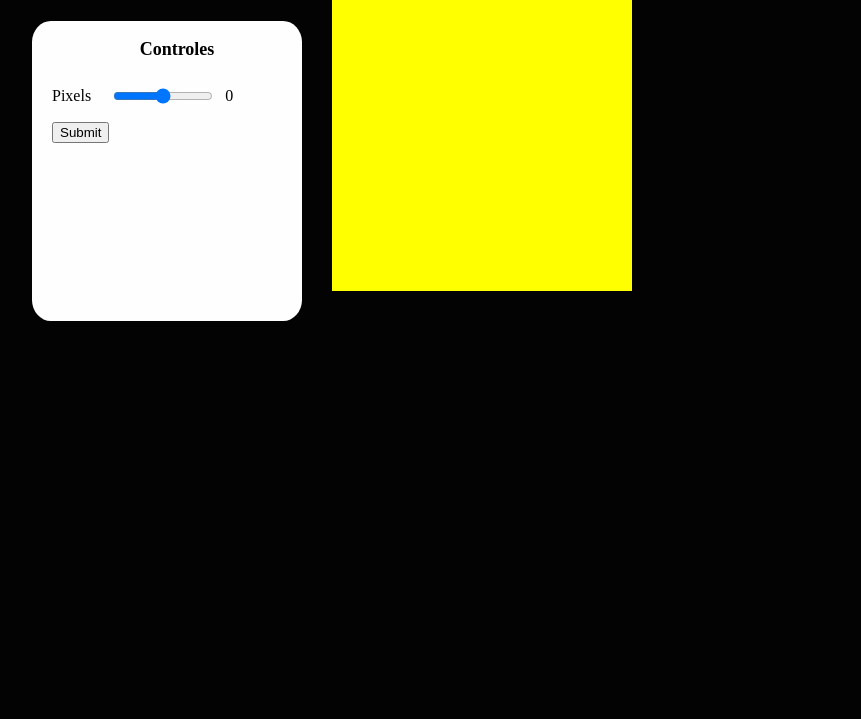
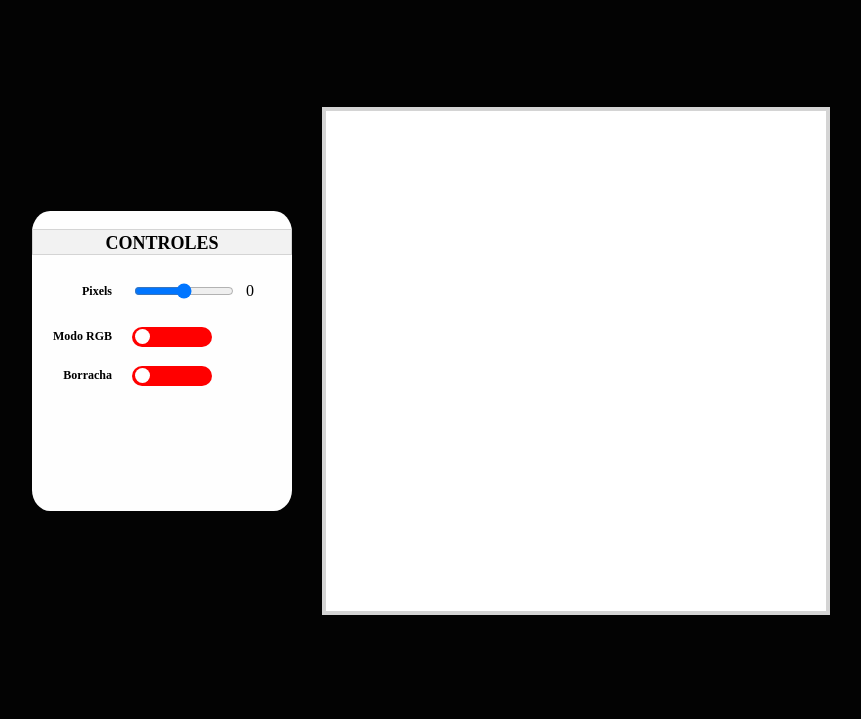
Before and after one commit to gukenji/etch-a-sketch, a plain HTML site: page index.html in a window 1280 px wide. Shown: the part 97-816 px from the top of the page, without its empty margins (6-867 px from the left). Drawn offline with Linux system fonts and the light colour scheme.

Commit message:
Esboço do projeto finalizado

```diff
--- a/index.html
+++ b/index.html
@@ -11,14 +11,27 @@
     <h1>etch-a-sketch</h1>
     <div class="container">
         <div class="options">
-            <p id="controles">Controles</p>
+            <p id="controles">CONTROLES</p>
             <form action="/action_page.php">
                 <div class="pixels">
-                    <label for="pixels">Pixels </label>
-                    <input type="range" min="0" max="100" oninput="this.nextElementSibling.value = this.value" id="pixels" name="pixels"> <output id="output">0</output><br><br>
+                    <label id ="pixels" for="pixels">Pixels </label>
+                    <input type="range" min="0" max="100" oninput="this.nextElementSibling.value = this.value" id="pixels-range" name="pixels"> <output id="output">0</output><br><br>
                 </div>
-                <input type="submit" value="Submit">
+                <!-- <input type="submit" value="Submit"> -->
             </form>
+                <div class="rgb-mode">
+                    <p class="text-modes">Modo RGB</p>
+                    <label class="switch">
+                    <input type="checkbox">
+                        <span class="slider round"></span>
+                </div>
+                <div class="eraser">
+                    <p class="text-modes">Borracha</p>
+                    <label class="switch">
+                    <input type="checkbox">
+                        <span class="slider round"></span>
+                </div>
+            </label>
         </div>
         <div class="canvas">
 
--- a/style.css
+++ b/style.css
@@ -9,20 +9,21 @@ body {
 h1{
     text-align: center;
     color: #FEFEFE;
+    font-size: 40px;
 }
 
 .container{
     display: flex;
     flex: 1;
+    align-items: center;
 }
 
 .options{
     background-color: #FEFEFE;
     height: 300px;
-    width: 250px;
+    width: 260px;
     border-radius: 7%;
     margin: 30px;
-    padding-left: 20px;
     display: flex;
     flex-direction: column;
 }
@@ -31,6 +32,9 @@ h1{
     text-align: center;
     font-weight: bold;
     font-size: 18px;
+    border: solid 1px #D4D4D4;
+    background-color: rgb(212,212,212,0.3) ;
+    padding-top: 3px;
 }
 
 .pixels{
@@ -38,8 +42,18 @@ h1{
     align-items: center;
     gap: 20px;
     margin-bottom: 8px;
+    padding-left: 20px;
 }
 #pixels{
+    width: 100px;
+    font-size: 12px;
+    font-weight: bold;
+    display: flex;
+    justify-content: flex-end;
+    align-items: center;
+    width: 60px;
+}
+#pixels-range{
     width: 100px;
 }
 
@@ -47,9 +61,99 @@ h1{
     margin-left:-10px;
 }
 
+.rgb-mode,
+.eraser{
+    display: flex;
+    align-items:center;
+    padding-left: 20px;
+}
+
+p.text-modes{
+    width: 60px;
+    font-size: 12px;
+    font-weight: bold;
+    height: 100%;
+    display: flex;
+    align-items: center;
+    justify-content: flex-end;
+}
+.rgb-mode{
+    gap: 20px;
+}
+
+.eraser{
+    gap: 20px;
+}
+
 
 .canvas{
-    width: 300px;
-    height: 300px;
-    background-color: yellow;
+    width: 500px;
+    height: 500px;
+    background-color: white;
+    border: solid 4px #D4D4D4;
 }
+
+
+.switch {
+    position: relative;
+    display: inline-block;
+    width: 80px;
+    height: 20px;
+
+  }
+
+  /* Hide default HTML checkbox */
+  .switch input {
+    opacity: 0;
+    width: 0;
+    height: 0;
+  }
+
+  /* The slider */
+  .slider {
+    position: absolute;
+    cursor: pointer;
+    top: 0;
+    left: 0;
+    right: 0;
+    bottom: 0;
+    background-color: red;
+    -webkit-transition: .4s;
+    transition: .4s;
+  }
+
+  .slider:before {
+    position: absolute;
+    content: "";
+    height: 15px;
+    width: 15px;
+    top: 2.5px;
+    left: 3px;
+    bottom: 4px;
+    background-color: white;
+    -webkit-transition: .4s;
+    transition: .4s;
+  }
+
+  input:checked + .slider {
+    background-color: green;
+  }
+
+  input:focus + .slider {
+    box-shadow: 0 0 1px #2196F3;
+  }
+
+  input:checked + .slider:before {
+    -webkit-transform: translateX(60px);
+    -ms-transform: translateX(60px);
+    transform: translateX(60px);
+  }
+
+  /* Rounded sliders */
+  .slider.round {
+    border-radius: 34px;
+  }
+
+  .slider.round:before {
+    border-radius: 50%;
+  }
```
